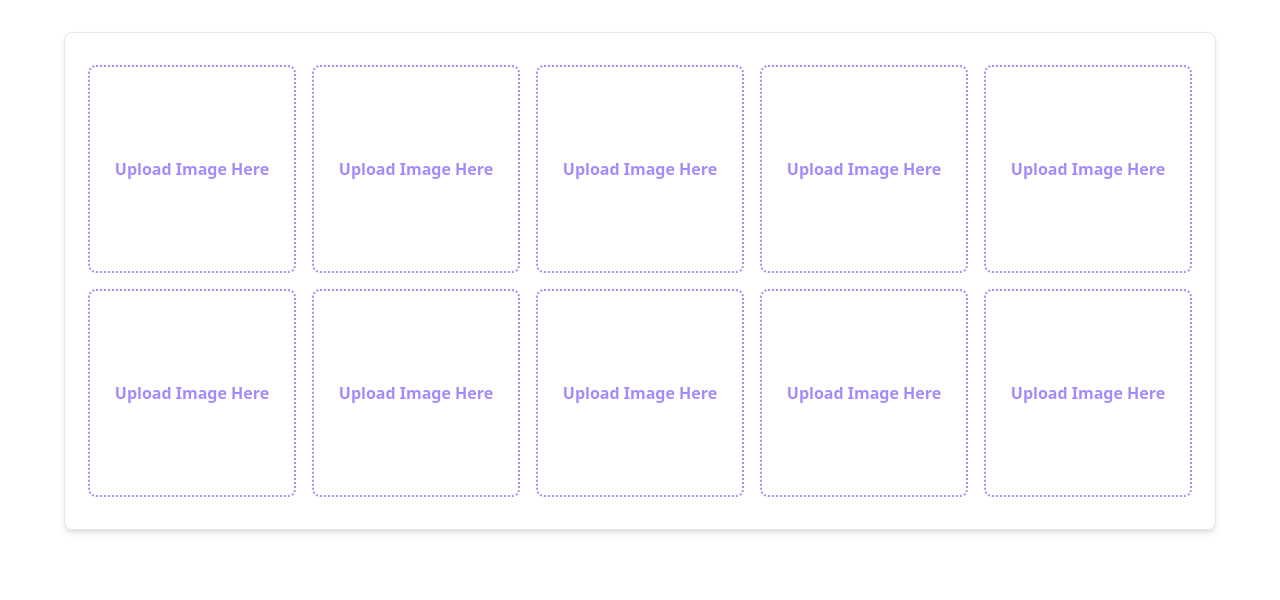
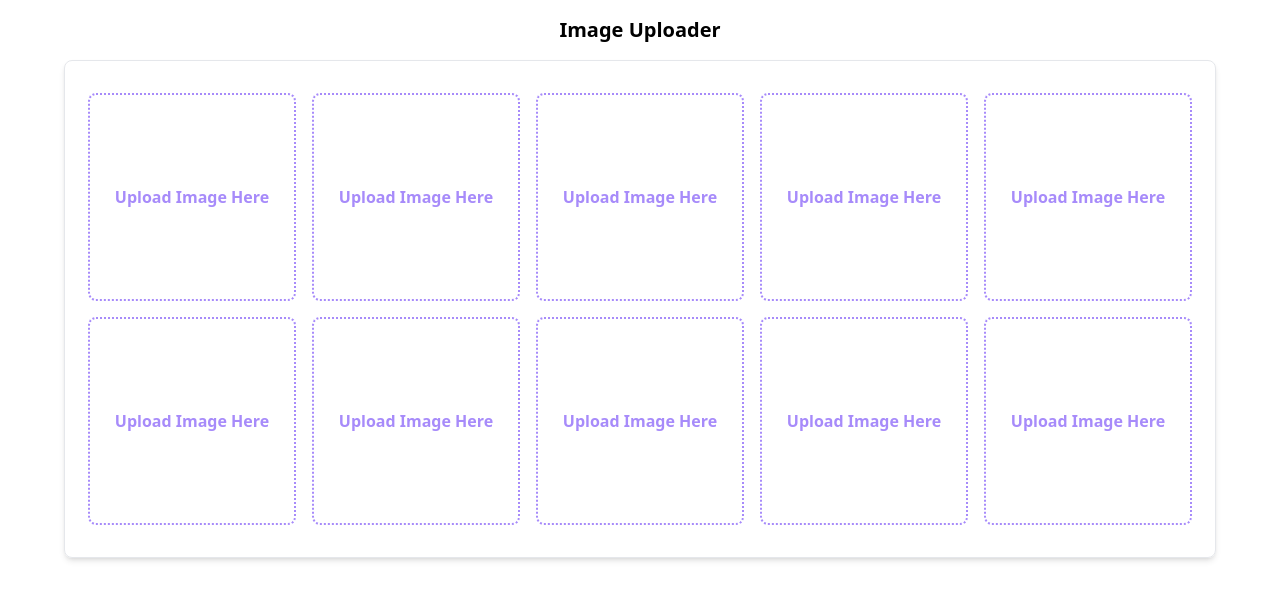
Before and after one commit to sachin-rohilla/Multi-Image-Uploader, a React (Vite) app: page / in a window 1280 px wide. Shown: the top 600 px of the page. Built offline with nearby package versions, Linux system fonts and the light colour scheme.

Commit message:
edit-btn-add

```diff
--- a/src/App.jsx
+++ b/src/App.jsx
@@ -28,8 +28,9 @@ function App() {
   console.log("img", image);
   return (
     <>
-      <div className="px-4 py-8 border w-[90%] mx-auto my-8 shadow-md rounded-lg flex flex-wrap justify-center items-center gap-4 ">
-        {[1, 2, 3, 4, 5, 6, 7, 8, 9, 10]?.map((item, index) => (
+      <h1 className="text-center my-4 font-semibold text-xl">Image Uploader</h1>
+      <div className="px-4 py-8 border w-[90%] mx-auto mb-8 shadow-md rounded-lg flex flex-wrap justify-center items-center gap-4 ">
+        {Array.from({ length: 10 })?.map((item, index) => (
           <div className="relative w-52 h-52" key={index}>
             <div className=" w-full h-full border-2 overflow-hidden border-dotted border-[#a78bfa] flex items-center justify-center rounded-lg ">
               {image?.length > 0 &&
@@ -54,12 +55,12 @@ function App() {
                     className="text-2xl cursor-pointer  absolute top-2 right-2"
                     onClick={() => handleClose(index + 1)}
                   />
-                  {/* <MdEdit
+                  <MdEdit
                     className="text-2xl cursor-pointer  absolute top-8 right-2"
                     onClick={() => {
                       setIsEdit(true);
                     }}
-                  /> */}
+                  />
                 </div>
               )}
           </div>
```
